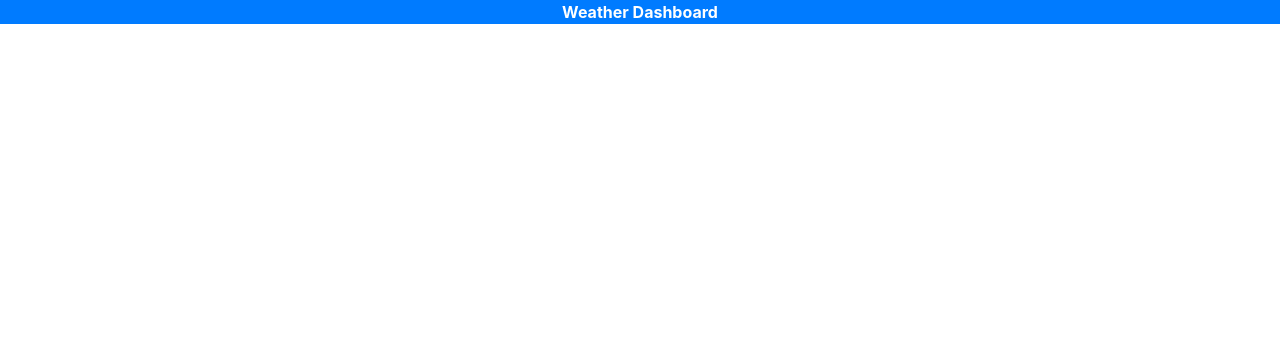
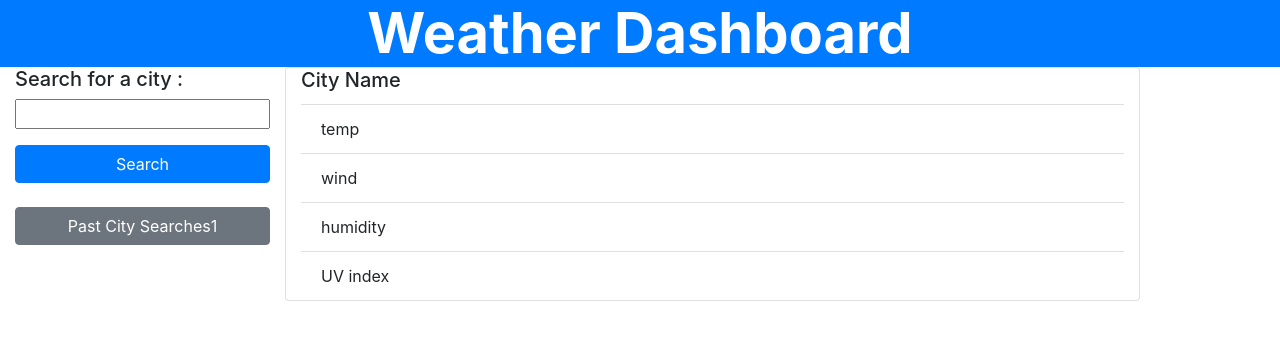
Before and after one commit to gfernandez25/weather-dashboard, a plain HTML site: page index.html in a window 1280 px wide. Drawn offline with nearby package versions, Linux system fonts and the light colour scheme.

Commit message:
added html elements

```diff
--- a/index.html
+++ b/index.html
@@ -20,13 +20,37 @@
 
     <title>Weather Dashboard</title>
 </head>
+
 <body>
-<header class="bg-primary text-center font-weight-bolder text-white display-6">
+<header class="bg-primary text-center font-weight-bolder text-white display-4">
     Weather Dashboard
 </header>
 <main>
+    <div class="container no-gutters">
+        <div class="row">
+            <aside class="col-12 col-md-2 col-lg-3 font-weight-bold text-black text-left">
+                <h5> Search for a city :</h5>
+                <input type="text" class="col-12 mb-3" name="submit-city">
+                <button type="button" id="button-search" class="btn btn-primary btn-md btn-block"> Search</button>
+                </br>
+                <button type="button" id="button-past-searches" class="btn btn-secondary btn-md btn-block">Past City Searches1 </button>
+            </aside>
+            <section class="col-12 col-md-10 col-lg-9  card" style="width: 18rem;">
+                <h5 class="card-title">City Name</h5>
+                <ul class="list-group list-group-flush">
+                    <li class="list-group-item">temp</li>
+                    <li class="list-group-item">wind</li>
+                    <li class="list-group-item">humidity</li>
+                    <li class="list-group-item">UV index</li>
+                </ul>
+            </section>
+        </div>
+    </div>
+</main>
 
-</main>
+<script src="https://code.jquery.com/jquery-3.4.1.min.js"></script>
+<script src="https://cdnjs.cloudflare.com/ajax/libs/moment.js/2.24.0/moment.min.js"></script>
+<script src="assets/js/script.js"></script>
 
 </body>
 </html>
```
